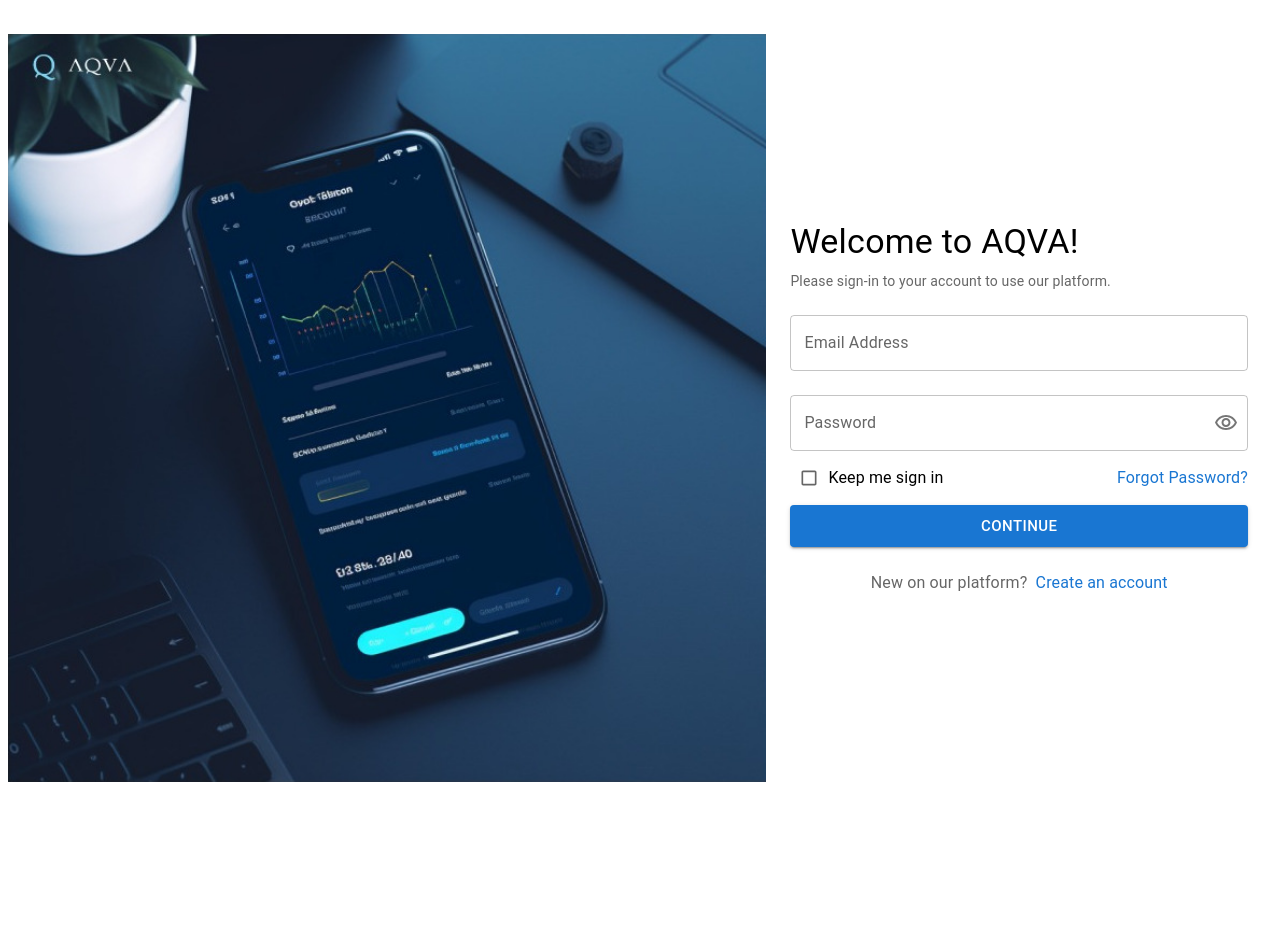
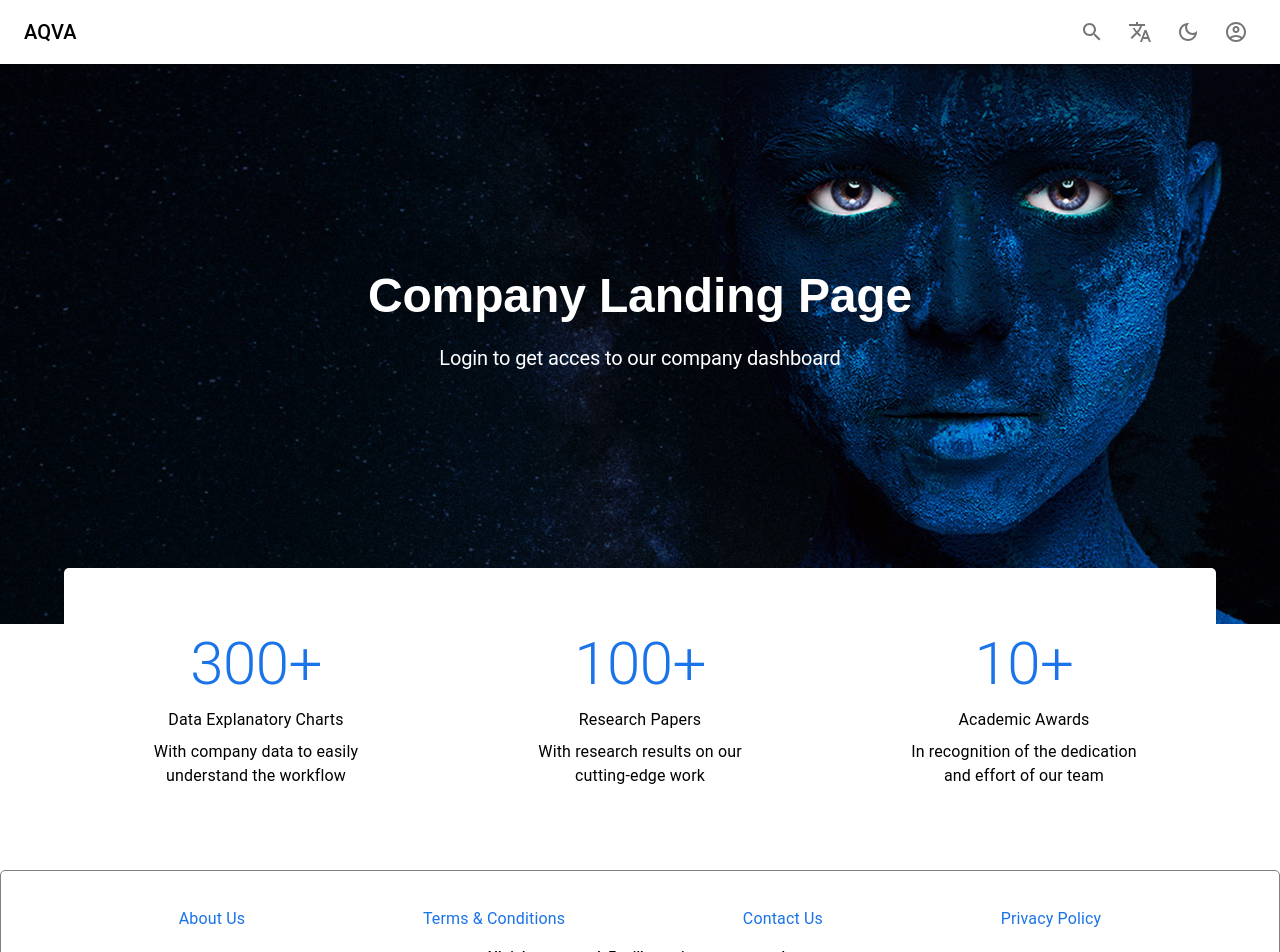
Before and after one commit to RRonier/react-mui, a React (Vite) app: page / in a window 1280 px wide. Shown: the top 952 px of the page. Before the commit the page ends 816 px from the top, so only its background shows below. Built offline with nearby package versions, Linux system fonts and the light colour scheme.

Commit message:
last fixes

```diff
--- a/index.html
+++ b/index.html
@@ -5,6 +5,14 @@
     <link rel="icon" type="image/svg+xml" href="/vite.svg" />
     <meta name="viewport" content="width=device-width, initial-scale=1.0" />
     <title>Vite + React + TS</title>
+    <style type="text/css">
+      body {
+        margin: 0;
+        padding: 0;
+        position: relative;
+        background-color: #fff;
+      }
+    </style>
   </head>
   <body>
     <div id="root"></div>
--- /dev/null
+++ b/src/components/shared/Menu.tsx
@@ -0,0 +1,38 @@
+import Menu from '@mui/material/Menu';
+import MenuItem from '@mui/material/MenuItem';
+
+interface MenuProps {
+    open: boolean
+    anchorEl: Element
+    handleClose: () => void
+    logout: () => void
+}
+export const CustomMenu = ({ open, anchorEl, handleClose, logout }: MenuProps) => {
+
+    return (
+        <div>
+            {/* <Button
+                id="basic-button"
+                aria-controls={open ? 'basic-menu' : undefined}
+                aria-haspopup="true"
+                aria-expanded={open ? 'true' : undefined}
+                onClick={handleClick}
+            >
+                Dashboard
+            </Button> */}
+            <Menu
+                id="basic-menu"
+                anchorEl={anchorEl}
+                open={open}
+                onClose={handleClose}
+                MenuListProps={{
+                    'aria-labelledby': 'basic-button',
+                }}
+            >
+                <MenuItem onClick={handleClose}>Profile</MenuItem>
+                <MenuItem onClick={handleClose}>My account</MenuItem>
+                <MenuItem onClick={logout}>Logout</MenuItem>
+            </Menu>
+        </div>
+    );
+}
--- a/src/layouts/Navbar/Navbar.tsx
+++ b/src/layouts/Navbar/Navbar.tsx
@@ -7,9 +7,16 @@ import TranslateOutlinedIcon from '@mui/icons-material/TranslateOutlined';
 import SearchOutlinedIcon from '@mui/icons-material/SearchOutlined';
 import { Avatar, Badge, IconButton, Stack, Typography, styled } from '@mui/material';
 import MuiAppBar, { AppBarProps as MuiAppBarProps } from '@mui/material/AppBar';
+import { NavbarColor } from '../../utils/types';
+import AccountCircleOutlinedIcon from '@mui/icons-material/AccountCircleOutlined';
+import { useNavigate } from 'react-router-dom';
+import { useState } from 'react';
+import { CustomMenu } from '../../components/shared/Menu';
 
 interface AppBarProps extends MuiAppBarProps {
     open?: boolean;
+    handleDrawerOpen?: () => void;
+    color?: NavbarColor;
 }
 
 const drawerWidth = 240;
@@ -18,6 +25,7 @@ const AppBar = styled(MuiAppBar, {
     shouldForwardProp: (prop) => prop !== 'open',
 })<AppBarProps>(({ theme, open }) => ({
     position: 'relative',
+    width: "100%",
     zIndex: theme.zIndex.drawer + 1,
     transition: theme.transitions.create(['width', 'margin'], {
         easing: theme.transitions.easing.sharp,
@@ -62,10 +70,22 @@ const StyledBadge = styled(Badge)(({ theme }) => ({
     },
 }));
 
-export const Navbar = ({ open, handleDrawerOpen }) => {
+export const Navbar = ({ open, handleDrawerOpen, color = "inherit" }: AppBarProps) => {
+    let isLoggedIn = localStorage.getItem('user');
+    const [openMenu, setOpenMenu] = useState(false);
+    const [anchorEl, setAnchorEl] = useState(null);
 
+    const handleClose = () => {
+        setOpenMenu(false);
+    };
+    const handleLogout = () => {
+        localStorage.clear()
+        setAnchorEl(null);
+        navigate('/');
+    }
+    const navigate = useNavigate()
     return (
-        <AppBar position="fixed" open={open} color="inherit"
+        <AppBar position="fixed" open={open} color={color}
             sx={{
                 display: "flex",
                 flexDirection: "row",
@@ -73,7 +93,7 @@ export const Navbar = ({ open, handleDrawerOpen }) => {
                 justifyContent: "space-between"
             }}>
             <Toolbar>
-                <IconButton
+                {localStorage.getItem("user") && <IconButton
                     color="inherit"
                     aria-label="open drawer"
                     onClick={handleDrawerOpen}
@@ -84,7 +104,7 @@ export const Navbar = ({ open, handleDrawerOpen }) => {
                     }}
                 >
                     <MenuIcon />
-                </IconButton>
+                </IconButton>}
                 <Typography variant="h6" noWrap component="div"
                     sx={{
                         width: '100%',
@@ -109,16 +129,33 @@ export const Navbar = ({ open, handleDrawerOpen }) => {
                 <IconButton>
                     <DarkModeOutlinedIcon />
                 </IconButton>
-                <IconButton>
+                {isLoggedIn && <IconButton>
                     <NotificationsNoneIcon />
-                </IconButton>
-                <StyledBadge
+                </IconButton>}
+                {isLoggedIn ? <StyledBadge
                     overlap="circular"
                     anchorOrigin={{ vertical: 'bottom', horizontal: 'right' }}
                     variant="dot"
+                    onClick={(event: React.MouseEvent<HTMLButtonElement>) => {
+                        setAnchorEl(event.currentTarget)
+                        setOpenMenu(true)
+                    }}
                 >
-                    <Avatar alt="Remy Sharp" src="/static/images/avatar/1.jpg" />
-                </StyledBadge>
+                    <Avatar
+                        alt="Remy Sharp"
+                        src="/static/images/avatar/1.jpg"
+                    />
+                </StyledBadge> :
+                    <IconButton onClick={() => navigate("/login")}>
+                        <AccountCircleOutlinedIcon />
+                    </IconButton>
+                }
+                <CustomMenu
+                    open={openMenu}
+                    anchorEl={anchorEl}
+                    handleClose={handleClose}
+                    logout={handleLogout}
+                />
             </Stack>
         </AppBar>
     )
--- /dev/null
+++ b/src/pages/Landing/LandingPage.tsx
@@ -0,0 +1,58 @@
+import { Box, Grid, Typography } from "@mui/material"
+import { Navbar } from "../../layouts/Navbar/Navbar"
+import {
+    title,
+    landingBGImage,
+    titleContainer,
+    mainSubtitle,
+    mainDescriptiveText,
+    mainDescriptiveBox,
+    gridTextContainer,
+    footerContainer
+} from "./muiStyles"
+
+export const LandingPage = () => {
+    return (
+        <Grid container>
+            <Grid sx={landingBGImage}>
+                <Navbar />
+                <Grid container sx={titleContainer}>
+                    <Typography sx={title}>Company Landing Page</Typography>
+                    <Typography sx={mainSubtitle}>Login to get acces to our company dashboard</Typography>
+                    <Box sx={gridTextContainer}>
+                        <Box sx={mainDescriptiveBox}>
+                            <Typography variant="h2" color="rgb(26, 115, 232)">300+</Typography>
+                            <Typography variant="body1">Data Explanatory Charts</Typography>
+                            <Typography sx={mainDescriptiveText} variant="body1">With company data to easily understand the workflow</Typography>
+                        </Box>
+                        <Box sx={mainDescriptiveBox}>
+                            <Typography variant="h2" color="rgb(26, 115, 232)">100+</Typography>
+                            <Typography variant="body1">Research Papers</Typography>
+                            <Typography sx={mainDescriptiveText} variant="body1">With research results on our cutting-edge work</Typography>
+                        </Box>
+                        <Box sx={mainDescriptiveBox}>
+                            <Typography variant="h2" color="rgb(26, 115, 232)">10+</Typography>
+                            <Typography variant="body1">Academic Awards</Typography>
+                            <Typography sx={mainDescriptiveText} variant="body1">In recognition of the dedication and effort of our team</Typography>
+                        </Box>
+                    </Box>
+                </Grid>
+            </Grid>
+            <Grid container sx={footerContainer}>
+                <Grid item sx={{
+                    display: "flex",
+                    flexDirection: "row",
+                    justifyContent: "space-evenly",
+                    alignItems: "center",
+                    width: "100%"
+                }}>
+                    <Typography color="rgb(26, 115, 232)" sx={{ cursor: "pointer", width: "fit-content" }}>About Us</Typography>
+                    <Typography color="rgb(26, 115, 232)" sx={{ cursor: "pointer", width: "fit-content" }}>Terms & Conditions</Typography>
+                    <Typography color="rgb(26, 115, 232)" sx={{ cursor: "pointer" }}>Contact Us</Typography>
+                    <Typography color="rgb(26, 115, 232)" sx={{ cursor: "pointer" }}>Privacy Policy</Typography>
+                </Grid>
+                <Typography variant="subtitle2">All rights reserved. For illustrative purposes only.</Typography>
+            </Grid>
+        </Grid>
+    )
+}
--- /dev/null
+++ b/src/pages/Landing/muiStyles.ts
@@ -0,0 +1,92 @@
+export const title = {
+  margin: "-48px 0px 8px",
+  fontFamily: '"Roboto Slab", sans-serif',
+  fontSize: "3rem",
+  lineHeight: 1.25,
+  fontWeight: 700,
+  opacity: 1,
+  textTransform: "none",
+  verticalAlign: "unset",
+  textDecoration: "none",
+  color: "rgb(255, 255, 255)",
+  letterSpacing: "-0.125px",
+};
+
+export const landingBGImage = {
+  width: "100%",
+  height: "100vh",
+  padding: 0,
+  margin: 0,
+};
+
+export const titleContainer = {
+  display: "flex",
+  flexDirection: "column",
+  justifyContent: "center",
+  alignItems: "center",
+  width: "100%",
+  height: "70%",
+  backgroundImage: "url('src/assets/images/bgFull.jpg')",
+  backgroundRepeat: "no-repeat",
+  backgroundSize: "cover",
+  position: "relative",
+};
+
+export const mainSubtitle = {
+  margin: "8px 0px 0px",
+  fontFamily: '"Roboto", "Helvetica", "Arial", sans-serif',
+  fontSize: "1.25rem",
+  fontWeight: 400,
+  lineHeight: "1.625",
+  textAlign: "center",
+  paddingLeft: "48px",
+  paddingRight: "48px",
+  opacity: 1,
+  textTransform: "none",
+  verticalAlign: "unset",
+  textDecoration: "none",
+  color: "rgb(255, 255, 255)",
+  letterSpacing: "-0.125px",
+};
+
+export const mainDescriptiveBox = {
+  display: "flex",
+  flexDirection: "column",
+  gap: 1,
+  justifyContent: "center",
+  alignItems: "center",
+  width: "20%",
+};
+
+export const mainDescriptiveText = {
+  wordWrap: "break-word",
+  textAlign: "center",
+};
+
+export const gridTextContainer = {
+  position: "absolute",
+  bottom: "-40%",
+  borderRadius: "5px",
+  width: "90%",
+  height: "50%",
+  backgroundColor: "#ffffff",
+  display: "flex",
+  flexDirection: "row",
+  justifyContent: "space-around",
+  alignItems: "center",
+};
+
+export const footerContainer = {
+  marginTop: "70px",
+  paddingTop: "20px",
+  display: "flex",
+  flexDirection: "column",
+  justifyContent: "center",
+  alignItems: "center",
+  gap: 2,
+  height: "7.25rem",
+  border: "1px solid gray",
+  borderRadius: "5px",
+  position: "relative",
+  bottom: 0,
+};
--- a/src/pages/Login/Login.tsx
+++ b/src/pages/Login/Login.tsx
@@ -21,9 +21,11 @@ import {
 import styles from "./login.module.css"
 import { VisibilityOutlined, VisibilityOffOutlined } from '@mui/icons-material';
 import { fakeLoginService } from '../../services/MockServices';
+import { useNavigate } from "react-router-dom";
 
 export const LoginPage = () => {
     const [showPassword, setShowPassword] = useState(false);
+    const navigate = useNavigate()
     const formik = useFormik({
         initialValues: {
             email: '',
@@ -44,8 +46,8 @@ export const LoginPage = () => {
         }),
         onSubmit: async (values, helpers) => {
             try {
-                fakeLoginService({ email: values.email, password: values.password })
-                console.log(values)
+                await fakeLoginService({ email: values.email, password: values.password })
+                navigate("/dashboard", { replace: true, relative: "route" })
             } catch (err: any) {
                 helpers.setStatus({ success: false });
                 helpers.setErrors({ submit: err.message });
--- a/src/pages/Login/login.module.css
+++ b/src/pages/Login/login.module.css
@@ -4,5 +4,5 @@
     background-image: url('../../assets/images/landingBG.jpeg');
     background-repeat: no-repeat;
     background-position: center;
-    background-size: contain;
+    background-size: 100% 100vh;
 }
--- a/src/services/MockServices.ts
+++ b/src/services/MockServices.ts
@@ -3,6 +3,7 @@ interface User {
   email: string;
   password: string;
 }
+
 export const fakeLoginService = async ({ email, password }: User) => {
   let response = await fetch(`${baseURL}/users`);
   let users = await response.json();
```
Also changed, not shown: src/components/Routes/Router.tsx (+6 -2 lines), src/utils/types.ts (+7 -0 lines), src/assets/images/bgFull.jpg (added).
